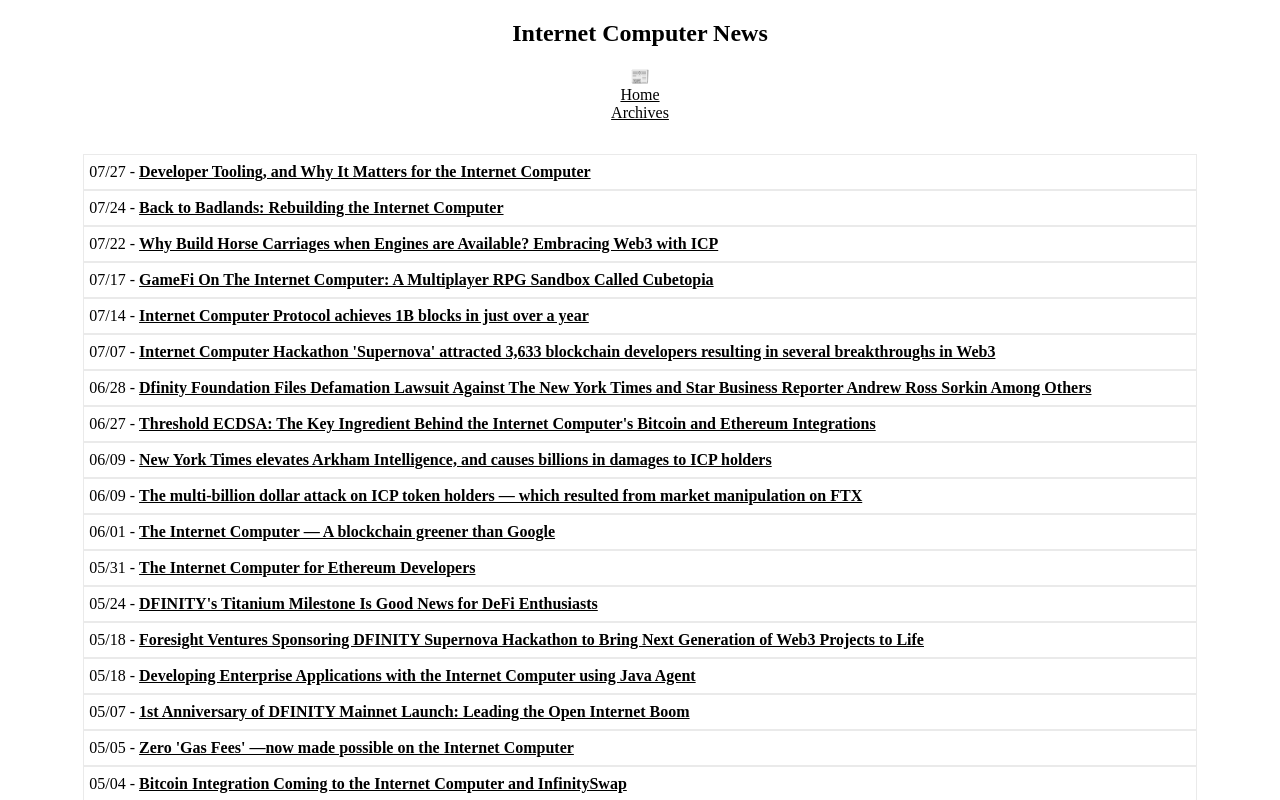
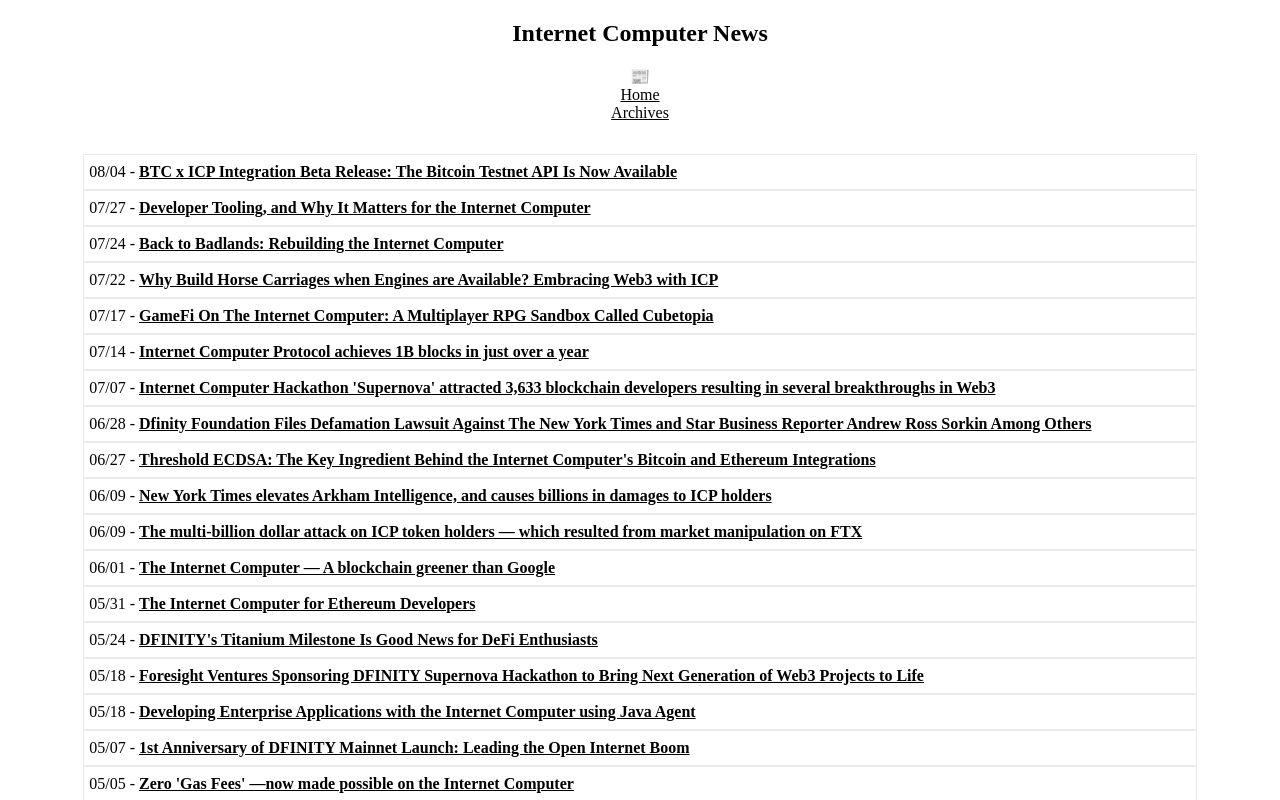
Before and after one commit to rjlucasm/ictoday, a Next.js app: page /news/2022 in a window 1280 px wide. Shown: the top 800 px of the page. Built offline with nearby package versions, Linux system fonts and the light colour scheme.

Commit message:
News 08/04

```diff
--- a/pages/news/2022.js
+++ b/pages/news/2022.js
@@ -19,6 +19,9 @@ export default function News22() {
             <Link href="/archive"><a style={{ color: 'inherit' }}>Archives</a></Link>
 
             <div className="pagesgrid">
+            <div className="pagescard">08/04 -&nbsp;
+                <a href="https://medium.com/dfinity/btc-icp-integration-beta-release-the-bitcoin-testnet-api-is-now-available-bab84c378c1e" target="_blank" rel="noopener noreferrer">BTC x ICP Integration Beta Release: The Bitcoin Testnet API Is Now Available</a>
+            </div>
             <div className="pagescard">07/27 -&nbsp;
                 <a href="https://medium.com/dfinity/developer-tooling-and-why-it-matters-for-the-internet-computer-c49779ce8fea" target="_blank" rel="noopener noreferrer">Developer Tooling, and Why It Matters for the Internet Computer</a>
             </div>
```
